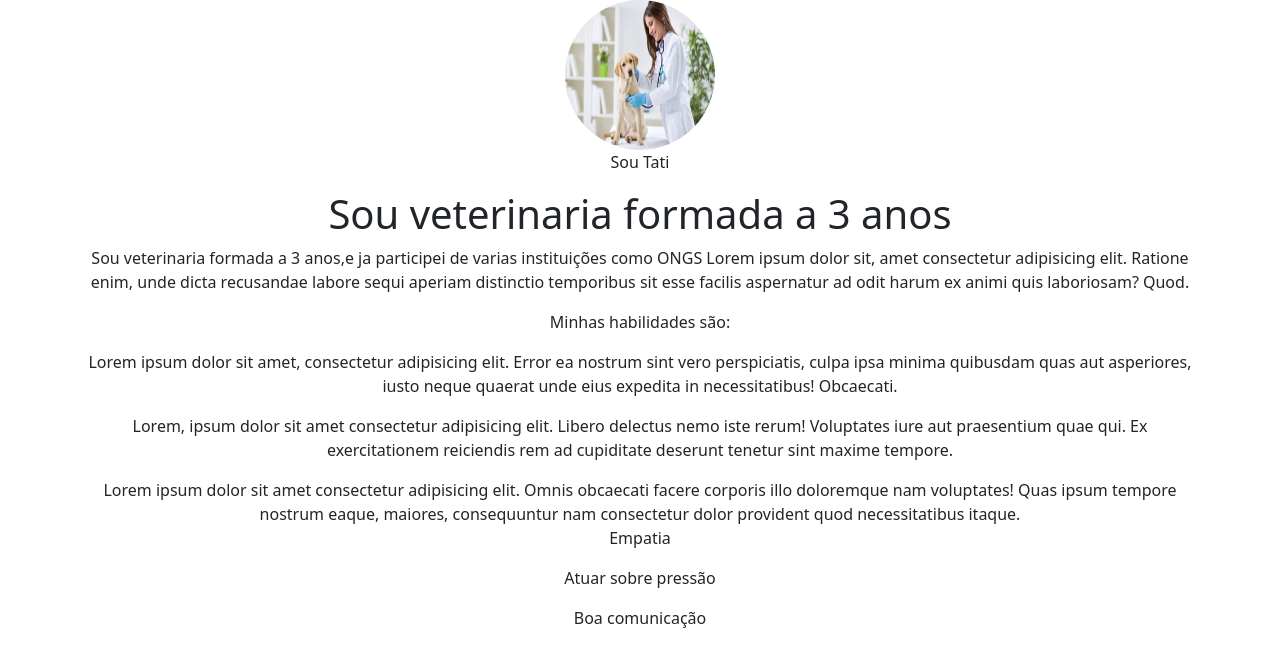
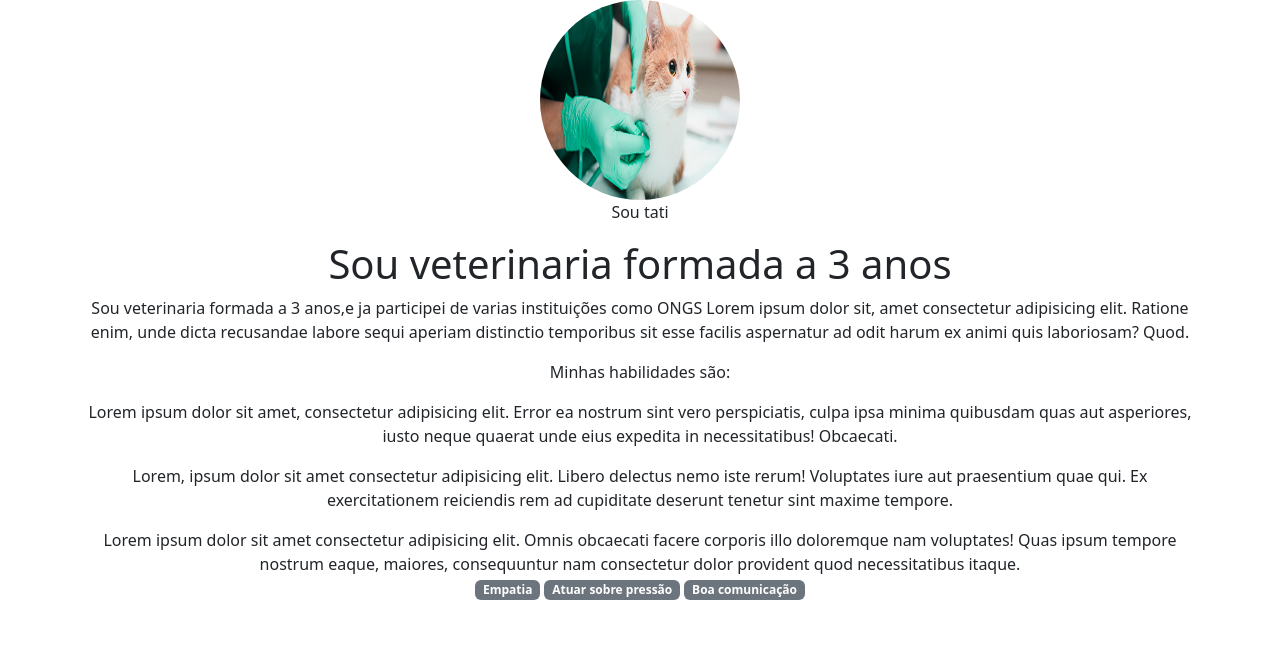
Before and after one commit to Tati-Borges/portif-lio-2, a plain HTML site: page portifolio/index.html in a window 1280 px wide. Drawn offline with nearby package versions, Linux system fonts and the light colour scheme.

Commit message:
Add files via upload

```diff
--- a/portifolio/index.html
+++ b/portifolio/index.html
@@ -8,8 +8,8 @@
 </head>
 <body>
     <header class="container text-center">
-        <img src="examinando penellope.webp" alt="veterinaria examinando uma cachorrinha chamada Penellope"class="rounded-circle" width="150" height="150">
-        <p>Sou Tati</p>
+        <img src="modelo06.png" alt="gatinho sendo examinado"class="rounded-circle" width="200" height="200">
+        <p>Sou tati</p>
         <h1>Sou veterinaria formada a 3 anos</h1>
         <p>Sou veterinaria formada a 3 anos,e ja participei de varias instituições como ONGS Lorem ipsum dolor sit, amet consectetur adipisicing elit. Ratione enim, unde dicta recusandae labore sequi aperiam distinctio temporibus sit esse facilis aspernatur ad odit harum ex animi quis laboriosam? Quod.</p>
         <P>Minhas habilidades são:</P>
@@ -17,9 +17,9 @@
             <p>Lorem, ipsum dolor sit amet consectetur adipisicing elit. Libero delectus nemo iste rerum! Voluptates iure aut praesentium quae qui. Ex exercitationem reiciendis rem ad cupiditate deserunt tenetur sint maxime tempore.</p>
         </p>Lorem ipsum dolor sit amet consectetur adipisicing elit. Omnis obcaecati facere corporis illo doloremque nam voluptates! Quas ipsum tempore nostrum eaque, maiores, consequuntur nam consectetur dolor provident quod necessitatibus itaque.
         <div>
-            <p>Empatia</p>
-            <p>Atuar sobre pressão</p>
-            <p>Boa comunicação</p>
+            <p class="badge text-bg-secondary">Empatia</p>
+            <p class="badge text-bg-secondary">Atuar sobre pressão</p>
+            <p class="badge text-bg-secondary">Boa comunicação</p>
         </div>
 
 
```
Also changed, not shown: portifolio/modelo06.png (added).
